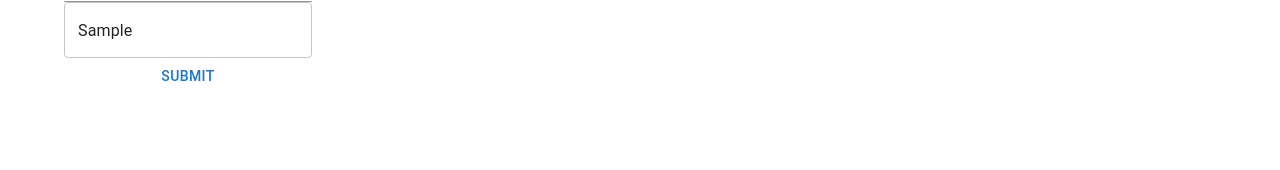
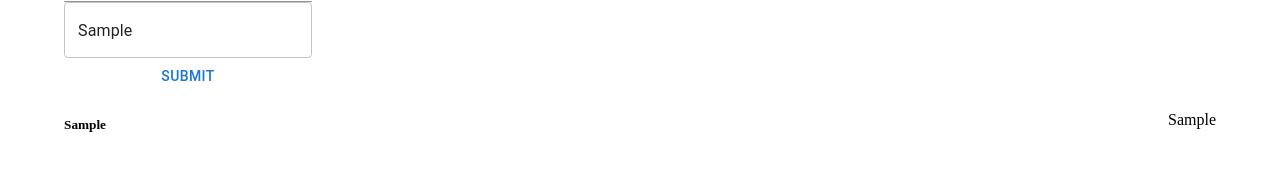
Before and after one commit to Heneros/react-tasks-manager, a React (Create React App) app: page / in a window 1280 px wide. Both pictures are taken after typing "Sample", "Sample" into the empty fields and a click on the button "SUBMIT". Shown: the part 190-360 px from the top of the page. Built offline with nearby package versions, Linux system fonts and the light colour scheme.

Commit message:
Tasks.js

```diff
--- a/src/App.js
+++ b/src/App.js
@@ -1,14 +1,33 @@
 import React from "react";
 import Form from "./components/Form";
 import { Container } from "@mui/material";
+import { useTasks } from "./contexts/TasksContext";
 import Header from "./components/Header";
+import Tasks from "./components/Tasks";
+
+
 
 function App() {
+  const { tasks } = useTasks();
   return (
     <>
       <Header />
       <Container>
         <Form />
+        <div className="tasks"
+          style={{ displat: "flex", flex: "1", justifyContent: "center" }}
+        >
+
+          {tasks.map(task => (
+            <Tasks
+              key={task.id}
+              name={task.name}
+              description={task.description}
+            />
+          ))}
+
+        </div>
+
       </Container>
     </>
   );
--- /dev/null
+++ b/src/components/Tasks.js
@@ -0,0 +1,12 @@
+import React from 'react'
+
+export default function Tasks({ name, description, }) {
+    return (
+        <div className='item-task' style={{ display: "flex", flexDirection: "column", justifyContent: "center" }}>
+            <div className="text" style={{ display: "flex", flexDirection: "row", justifyContent: "space-between" }}>
+                <h5>{name} </h5>
+                <p>{description} </p>
+            </div>
+        </div>
+    )
+}
```
Also changed, not shown: src/components/Buttons.js (added).
